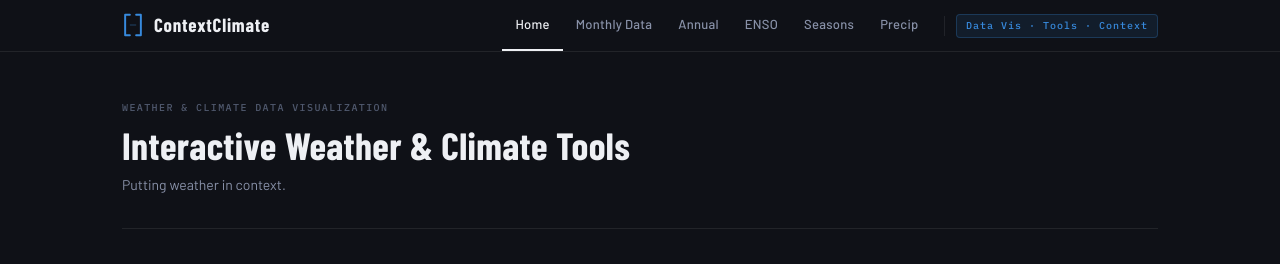
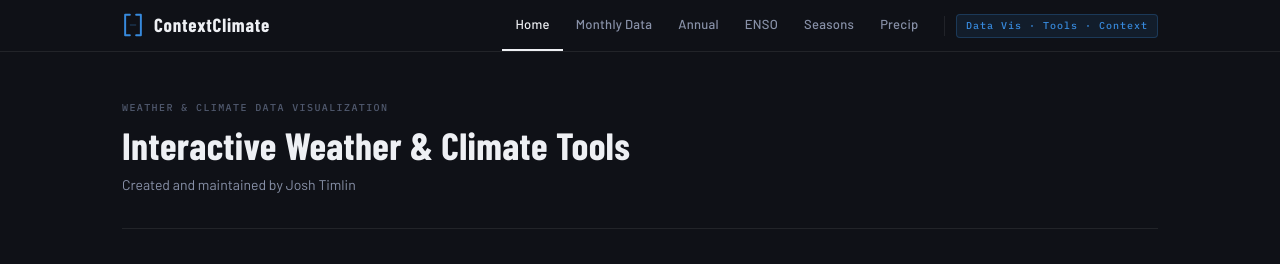
Before and after one commit to josht3113/context-climate, a React (Vite) app: page / in a window 1280 px wide. Shown: the top 264 px of the page. Built offline with nearby package versions, Linux system fonts and the light colour scheme.

Commit message:
Update Home.jsx

```diff
--- a/src/pages/Home.jsx
+++ b/src/pages/Home.jsx
@@ -149,7 +149,7 @@ export default function Home() {
         <p className="page-eyebrow">Weather &amp; Climate Data Visualization</p>
         <h1 className="page-title">Interactive Weather &amp; Climate Tools</h1>
         <p className="page-subtitle">
-          Putting weather in context.
+          Created and maintained by Josh Timlin
         </p>
       </section>
 
```
